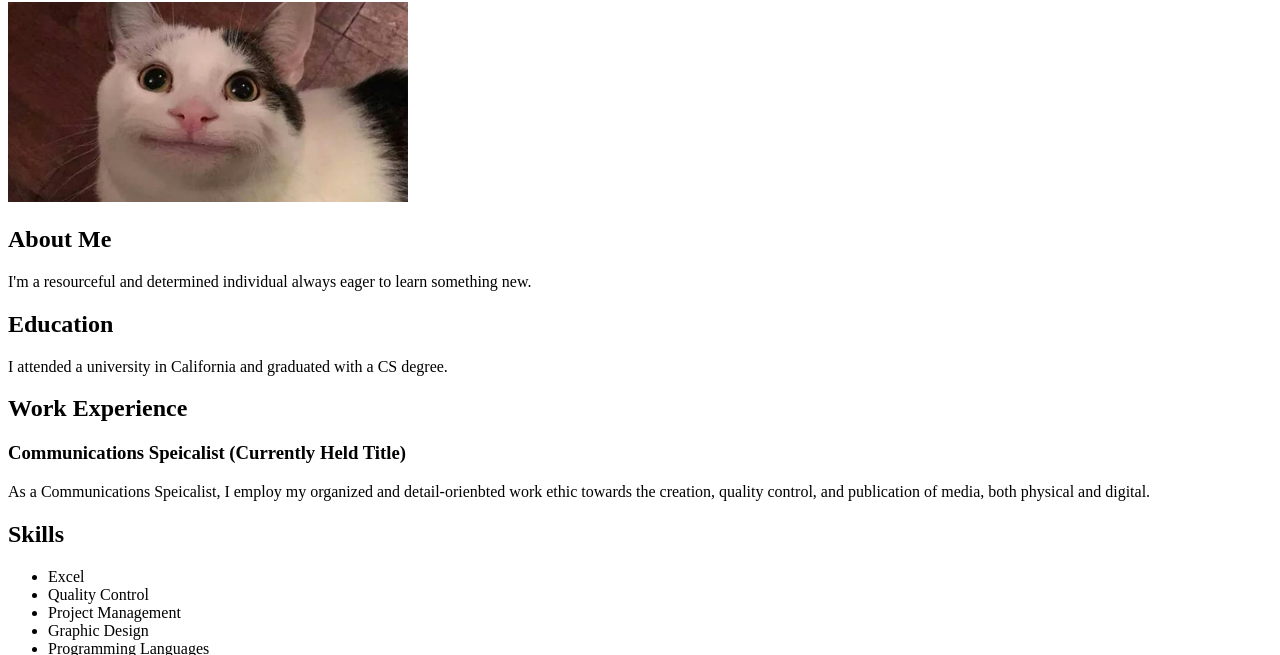
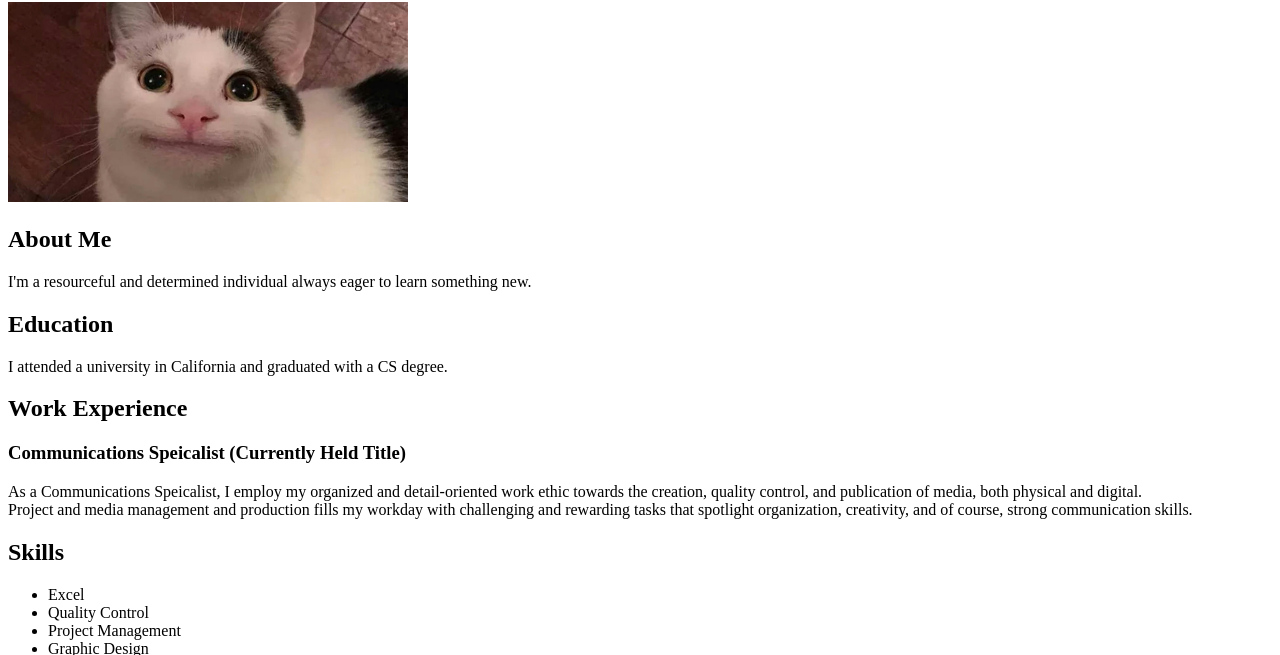
Before and after one commit to jmbo52/Capstone-Project-01, a plain HTML site: page index.html in a window 1280 px wide. Shown: the part 78-733 px from the top of the page. Drawn offline with Linux system fonts and the light colour scheme.

Commit message:
first remote commit

```diff
--- a/index.html
+++ b/index.html
@@ -17,7 +17,8 @@
 
     <h2>Work Experience</h2>
     <h3>Communications Speicalist (Currently Held Title)</h3>
-    <p>As a Communications Speicalist, I employ my organized and detail-orienbted work ethic towards the creation, quality control, and publication of media, both physical and digital.</p>
+    <p>As a Communications Speicalist, I employ my organized and detail-oriented work ethic towards the creation, quality control, and publication of media, both physical and digital. <br>
+    Project and media management and production fills my workday with challenging and rewarding tasks that spotlight organization, creativity, and of course, strong communication skills.</p>
 
     <h2>Skills</h2>
     <ul>
```
Also changed, not shown: Pages/about.html (+1 -1 lines), mintty.2024-10-08_18-08-47.png (added).
